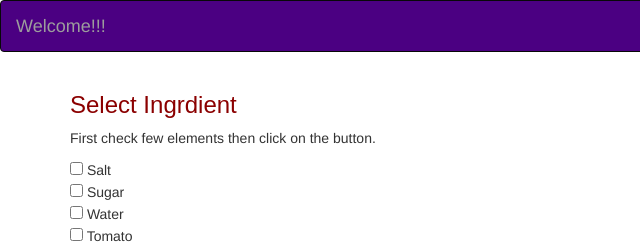
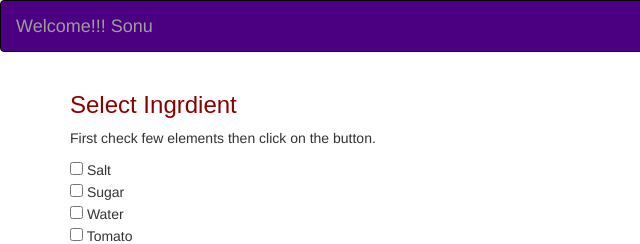
Before and after one commit to riddhim/project, a plain HTML site: page index.html in a window 1280 px wide. Shown: the top 244 px of the page, 0-640 px from the left. Drawn offline with nearby package versions, Linux system fonts and the light colour scheme.

Commit message:
Update index.html

```diff
--- a/index.html
+++ b/index.html
@@ -21,7 +21,7 @@
     <nav class="navbar navbar-inverse" style="background-color:indigo;">
         <div class="container-fluid">
             <div class="navbar-header">
-                <a class="navbar-brand" href="#">Welcome!!!</a>
+                <a class="navbar-brand" href="#">Welcome!!! Sonu</a>
             </div>
             <!-- <ul class="nav navbar-nav">
             <li class="active"><a href="#">Home</a></li>
```
